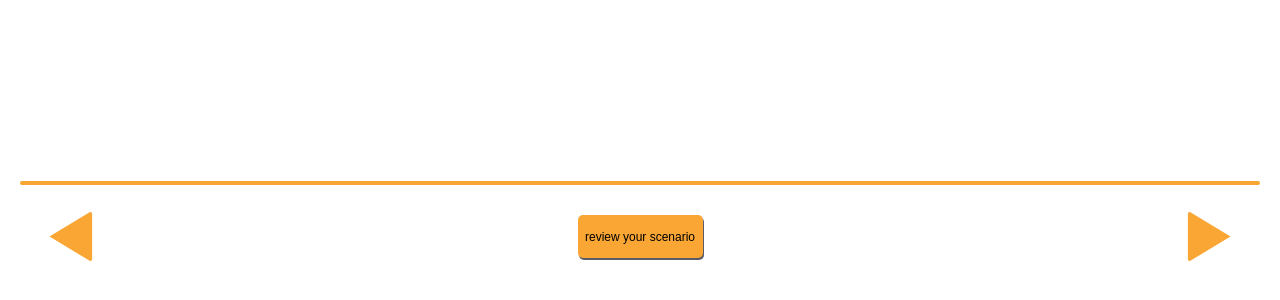
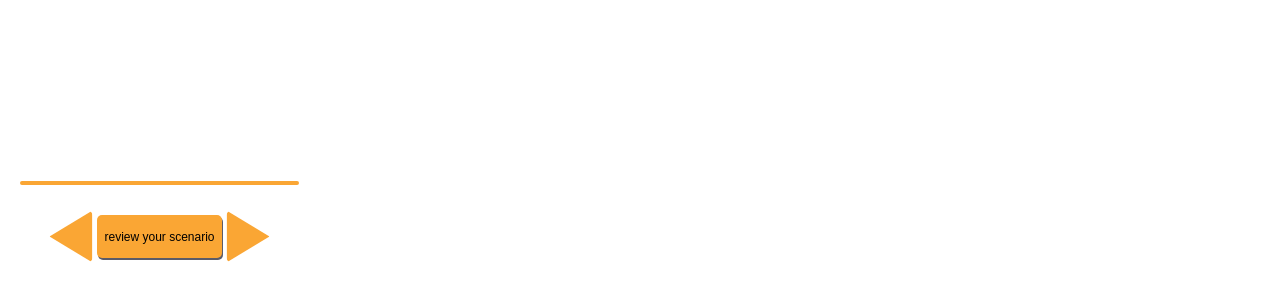
Before and after one commit to founders-programme-2/commons, a React (Create React App) app in the folder client/: page /footer in a window 1280 px wide. Shown: the part 244-544 px from the top of the page. Built offline with nearby package versions, Linux system fonts and the light colour scheme.

Commit message:
delete comments lines and useless prop for buttons; relate #30

```diff
--- a/client/src/Component/Common/Footer/Footer.style.js
+++ b/client/src/Component/Common/Footer/Footer.style.js
@@ -9,22 +9,19 @@ export const Buttons = styled.div`
 
 export const FooterComponent = styled.div`
   margin-top: 40.5rem;
+  position: fixed;
 `;
 export const NextButton = styled.button`
-  /* height: 3.8rem; */
   width: 5.2rem;
   clip-path: polygon(50% 0%, 0% 100%, 100% 100%);
   background: #faa634;
   transform: rotate(270deg);
   font-size: 1rem;
-  left: 14.6rem;
-  top: 71.5rem;
   border: none;
   border-radius: 0.5rem;
 `;
 
 export const PreviousButton = styled.button`
-  /* height: 3.8rem; */
   width: 5.2rem;
   clip-path: polygon(50% 0%, 0% 100%, 100% 100%);
   background: #faa634;
```
